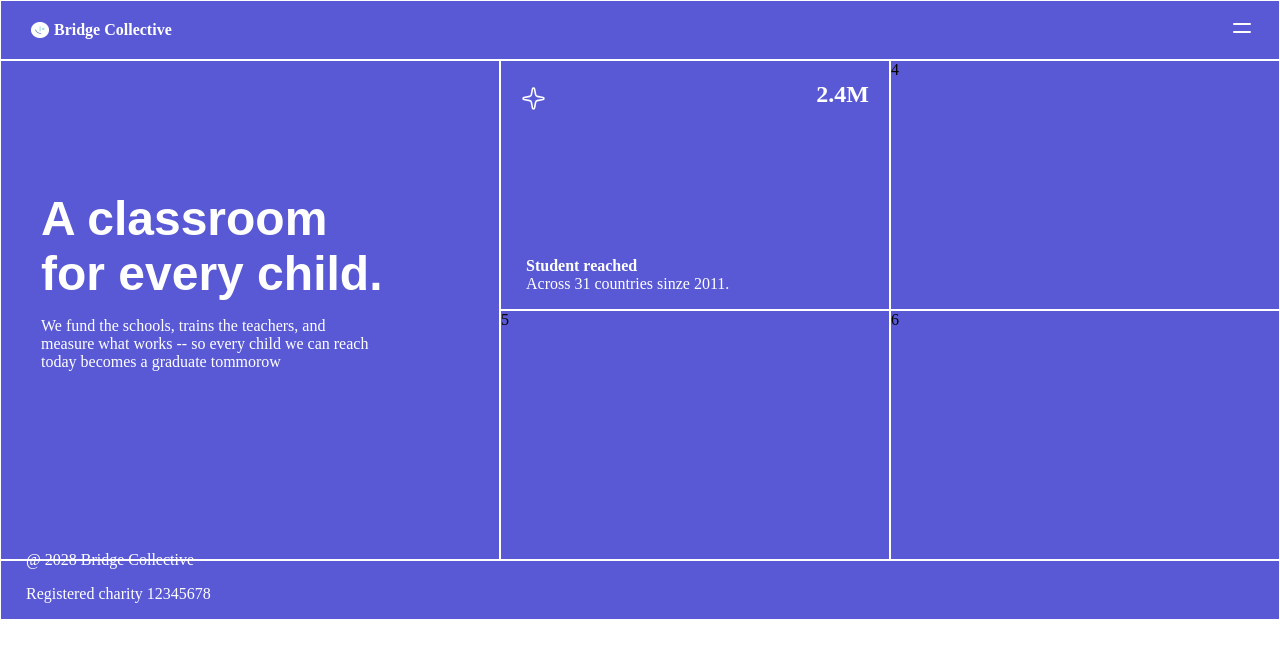
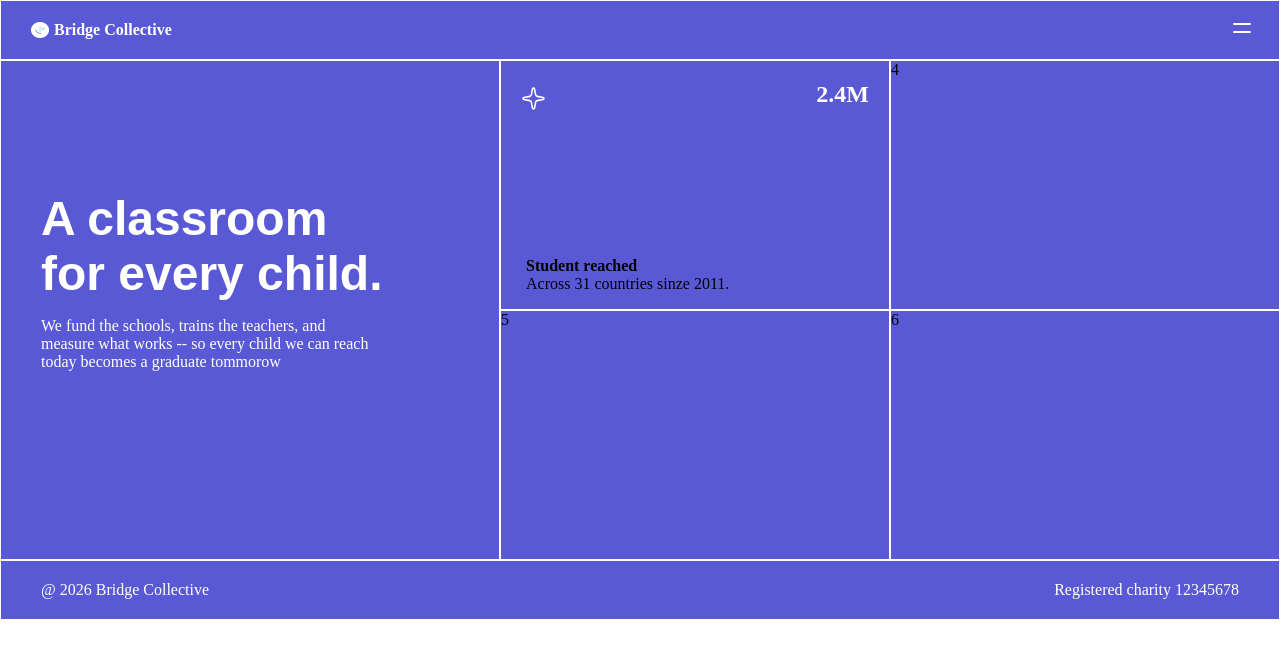
Before and after one commit to ankitkumar8340/frontend, a plain HTML site: page CSS/index.html in a window 1280 px wide. Drawn offline with Linux system fonts and the light colour scheme.

Commit message:
correcting classname

```diff
--- a/CSS/index.html
+++ b/CSS/index.html
@@ -45,8 +45,8 @@
         <div class="item6">6</div>
 
 
-        <div class="bottom">
-            <p>@ 2028 Bridge Collective</p>
+        <div class="bottom1">
+            <p>@ 2026 Bridge Collective</p>
             <p>Registered charity 12345678</p>
         </div>
 
--- a/CSS/style.css
+++ b/CSS/style.css
@@ -106,17 +106,19 @@ body{
     margin-right: 120px;
 }
 
-.bottom{
+.bottom1{
     grid-column: 1/4;
     display: flex;
     justify-content: space-between;
     align-items: center;
     color: white;
 }
-.bottom p{
+.bottom1 p{
     margin-left: 40px;
     margin-right: 40px;
 }
+
+
 
 .reach{
     display: flex;
```
